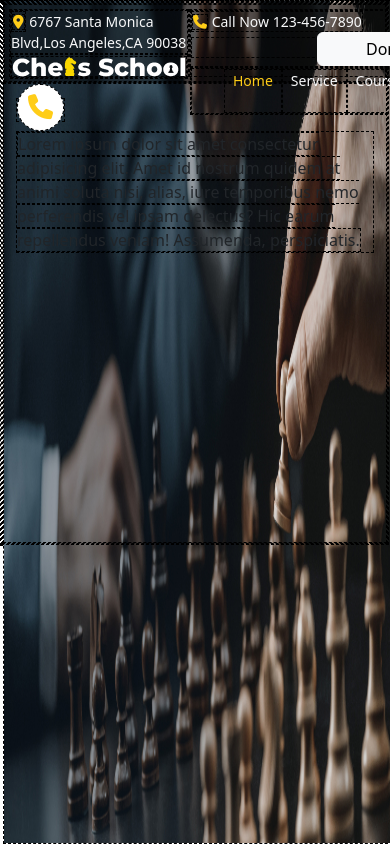
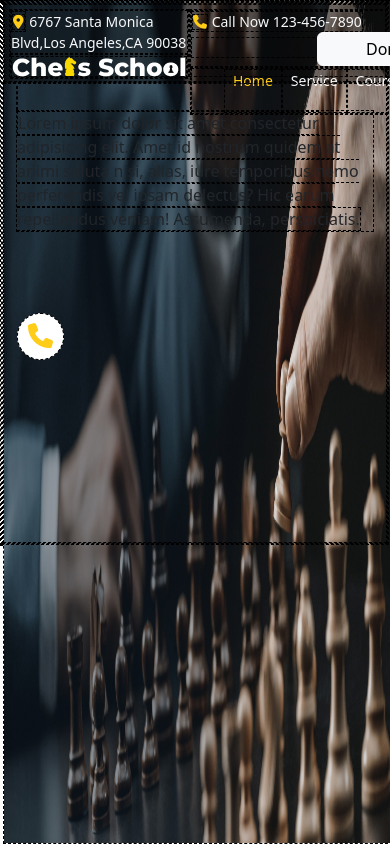
Before and after one commit to GioMench/proj-html-vuejs, a Vue app: page / in a window 390 px wide. Shown: the top 844 px of the page. Built offline with nearby package versions, Linux system fonts and the light colour scheme; a web font is replaced by a local one.

Commit message:
fix phone icon position

```diff
--- a/src/components/MainApp.vue
+++ b/src/components/MainApp.vue
@@ -47,6 +47,7 @@ export default {
 .welcome_section {
     z-index: 3;
     height: 460px;
+    position: relative;
 }
 
 .fa-phone {
@@ -55,5 +56,7 @@ export default {
     padding: 10px;
     border-radius: 50%;
     margin-left: 0;
+    position: absolute;
+    top: 50%;
 }
 </style>
```
